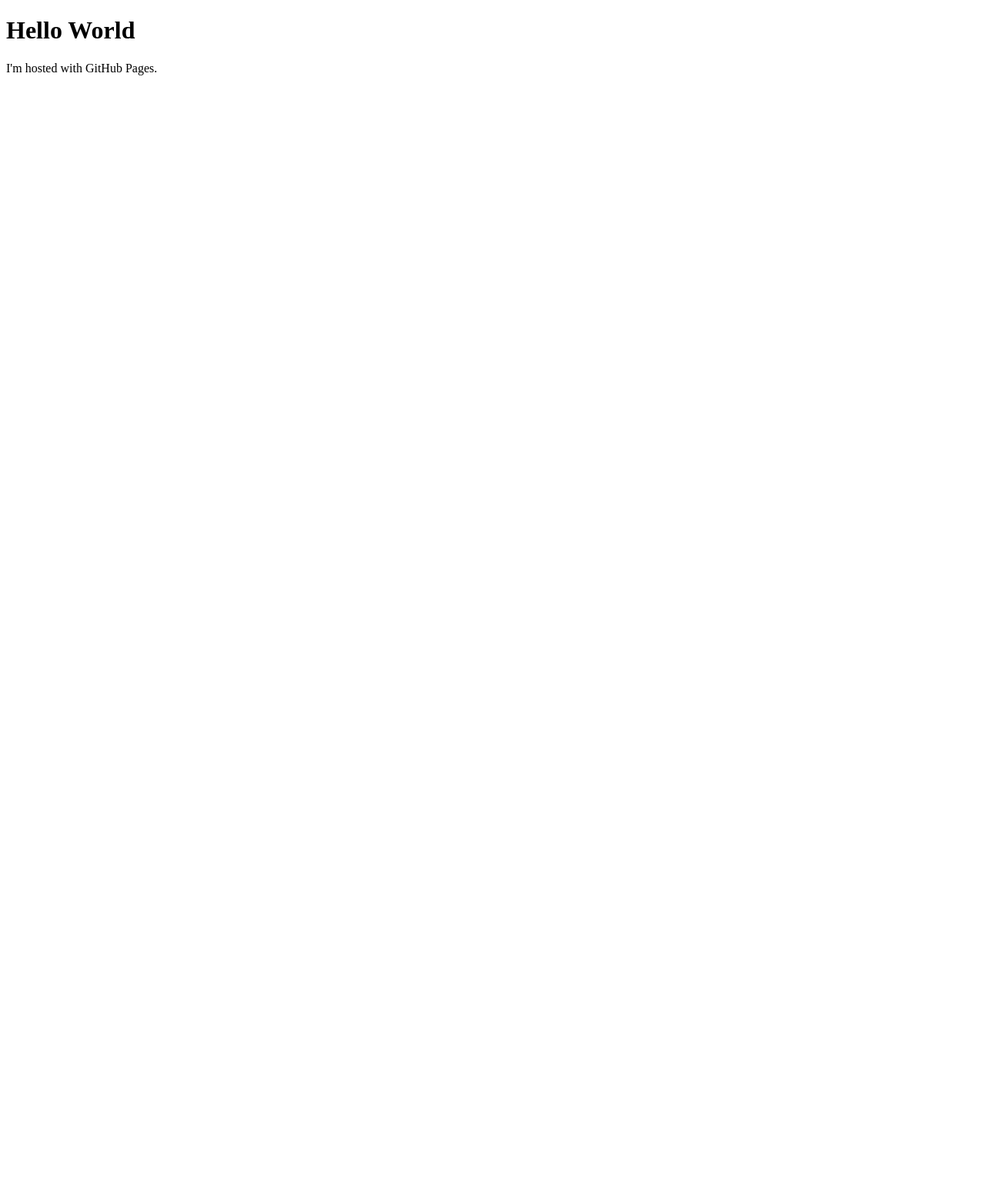
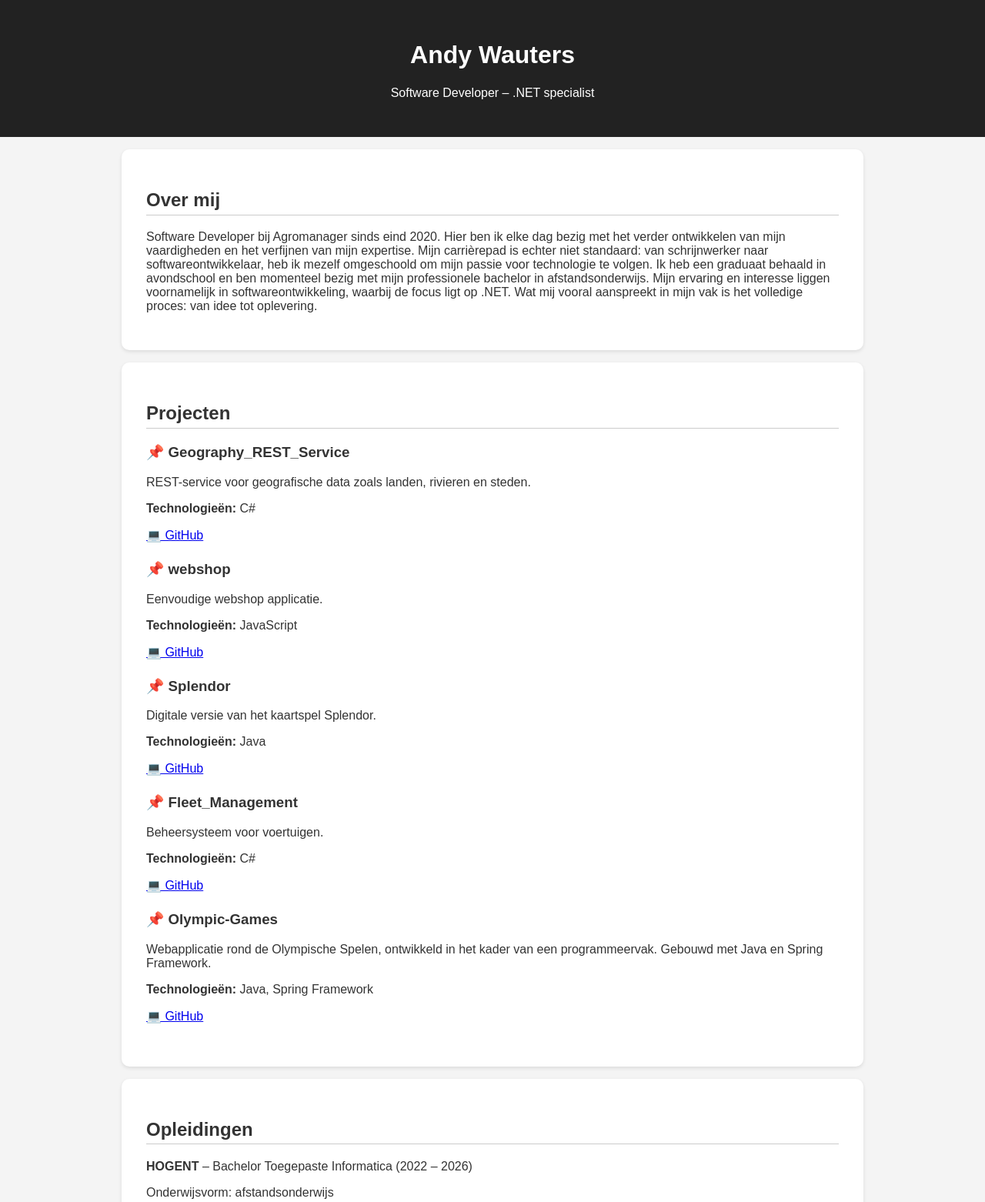
Before and after one commit to NDWauters/NDWauters.github.io, a plain HTML site: page index.html in a window 1280 px wide. Shown: the top 1562 px of the page at 77% size. Before the commit the page ends 800 px from the top, so only its background shows below. Drawn offline with Linux system fonts and the light colour scheme.

Commit message:
adjusted index with new info

```diff
--- a/index.html
+++ b/index.html
@@ -1,7 +1,113 @@
 <!DOCTYPE html>
-<html>
+<html lang="nl">
+<head>
+  <meta charset="UTF-8" />
+  <meta name="viewport" content="width=device-width, initial-scale=1" />
+  <title>Andy Wauters – Portfolio</title>
+  <style>
+    body { font-family: Arial, sans-serif; margin: 0; padding: 0; background: #f4f4f4; color: #333; }
+    header { background: #222; color: white; padding: 2rem; text-align: center; }
+    section { padding: 2rem; max-width: 900px; margin: auto; background: white; margin-top: 1rem; border-radius: 10px; box-shadow: 0 2px 5px rgba(0,0,0,0.1); }
+    .project, .education, .experience { margin-bottom: 1.5rem; }
+    h2 { border-bottom: 1px solid #ccc; padding-bottom: 0.3rem; }
+    .links a { margin-right: 1rem; color: #0077b5; text-decoration: none; }
+    footer { text-align: center; padding: 2rem; color: #777; font-size: 0.9rem; }
+  </style>
+</head>
 <body>
-<h1>Hello World</h1>
-<p>I'm hosted with GitHub Pages.</p>
+
+<header>
+  <h1>Andy Wauters</h1>
+  <p>Software Developer – .NET specialist</p>
+</header>
+
+<section>
+  <h2>Over mij</h2>
+  <p>
+    Software Developer bij Agromanager sinds eind 2020. Hier ben ik elke dag bezig met het verder ontwikkelen van mijn vaardigheden en het verfijnen van mijn expertise.
+    Mijn carrièrepad is echter niet standaard: van schrijnwerker naar softwareontwikkelaar, heb ik mezelf omgeschoold om mijn passie voor technologie te volgen.
+    Ik heb een graduaat behaald in avondschool en ben momenteel bezig met mijn professionele bachelor in afstandsonderwijs.
+    Mijn ervaring en interesse liggen voornamelijk in softwareontwikkeling, waarbij de focus ligt op .NET.
+    Wat mij vooral aanspreekt in mijn vak is het volledige proces: van idee tot oplevering.
+  </p>
+</section>
+
+<section>
+  <h2>Projecten</h2>
+  <div class="project">
+    <h3>📌 Geography_REST_Service</h3>
+    <p>REST-service voor geografische data zoals landen, rivieren en steden.</p>
+    <p><strong>Technologieën:</strong> C#</p>
+    <a href="https://github.com/NDWauters/Geography_REST_Service" target="_blank">💻 GitHub</a>
+  </div>
+  <div class="project">
+    <h3>📌 webshop</h3>
+    <p>Eenvoudige webshop applicatie.</p>
+    <p><strong>Technologieën:</strong> JavaScript</p>
+    <a href="https://github.com/NDWauters/webshop" target="_blank">💻 GitHub</a>
+  </div>
+  <div class="project">
+    <h3>📌 Splendor</h3>
+    <p>Digitale versie van het kaartspel Splendor.</p>
+    <p><strong>Technologieën:</strong> Java</p>
+    <a href="https://github.com/NDWauters/Splendor" target="_blank">💻 GitHub</a>
+  </div>
+  <div class="project">
+    <h3>📌 Fleet_Management</h3>
+    <p>Beheersysteem voor voertuigen.</p>
+    <p><strong>Technologieën:</strong> C#</p>
+    <a href="https://github.com/NDWauters/Fleet_Management" target="_blank">💻 GitHub</a>
+  </div>
+  <div class="project">
+    <h3>📌 Olympic-Games</h3>
+    <p>Webapplicatie rond de Olympische Spelen, ontwikkeld in het kader van een programmeervak. Gebouwd met Java en Spring Framework.</p>
+    <p><strong>Technologieën:</strong> Java, Spring Framework</p>
+    <a href="https://github.com/NDWauters/Olympic-Games" target="_blank">💻 GitHub</a>
+  </div>
+</section>
+
+<section>
+  <h2>Opleidingen</h2>
+  <div class="education">
+    <p><strong>HOGENT</strong> – Bachelor Toegepaste Informatica (2022 – 2026)</p>
+    <p>Onderwijsvorm: afstandsonderwijs</p>
+  </div>
+  <div class="education">
+    <p><strong>HOGENT</strong> – Graduaat Programmeren (2019 – 2022)</p>
+    <p>Onderwijsvorm: avondschool</p>
+  </div>
+</section>
+
+<section>
+  <h2>Werkervaring</h2>
+  <div class="experience">
+    <p><strong>.NET Developer</strong> bij Agromanager (dec 2020 – heden)</p>
+    <p>Ontwikkeling en onderhoud van softwaretoepassingen in de fruitteeltsector met focus op .NET.</p>
+  </div>
+</section>
+
+<section>
+  <h2>Vaardigheden</h2>
+  <ul>
+    <li>SQL, C#, .NET, ASP.NET</li>
+    <li>JavaScript, React.js, Node.js, React Native, jQuery</li>
+    <li>HTML, CSS, Spring Framework, Python</li>
+    <li>Design patterns, agile werken, teamcollaboratie</li>
+  </ul>
+</section>
+
+<section>
+  <h2>Contact</h2>
+  <div class="links">
+    <a href="https://github.com/NDWauters" target="_blank">🌐 GitHub</a>
+    <a href="https://www.linkedin.com/in/andy-wauters-7a2953201/" target="_blank">🔗 LinkedIn</a>
+    <a href="mailto:andywauters0410@outlook.com">📧 E-mail</a>
+  </div>
+</section>
+
+<footer>
+  &copy; 2025 Andy Wauters – Portfolio
+</footer>
+
 </body>
 </html>
```
